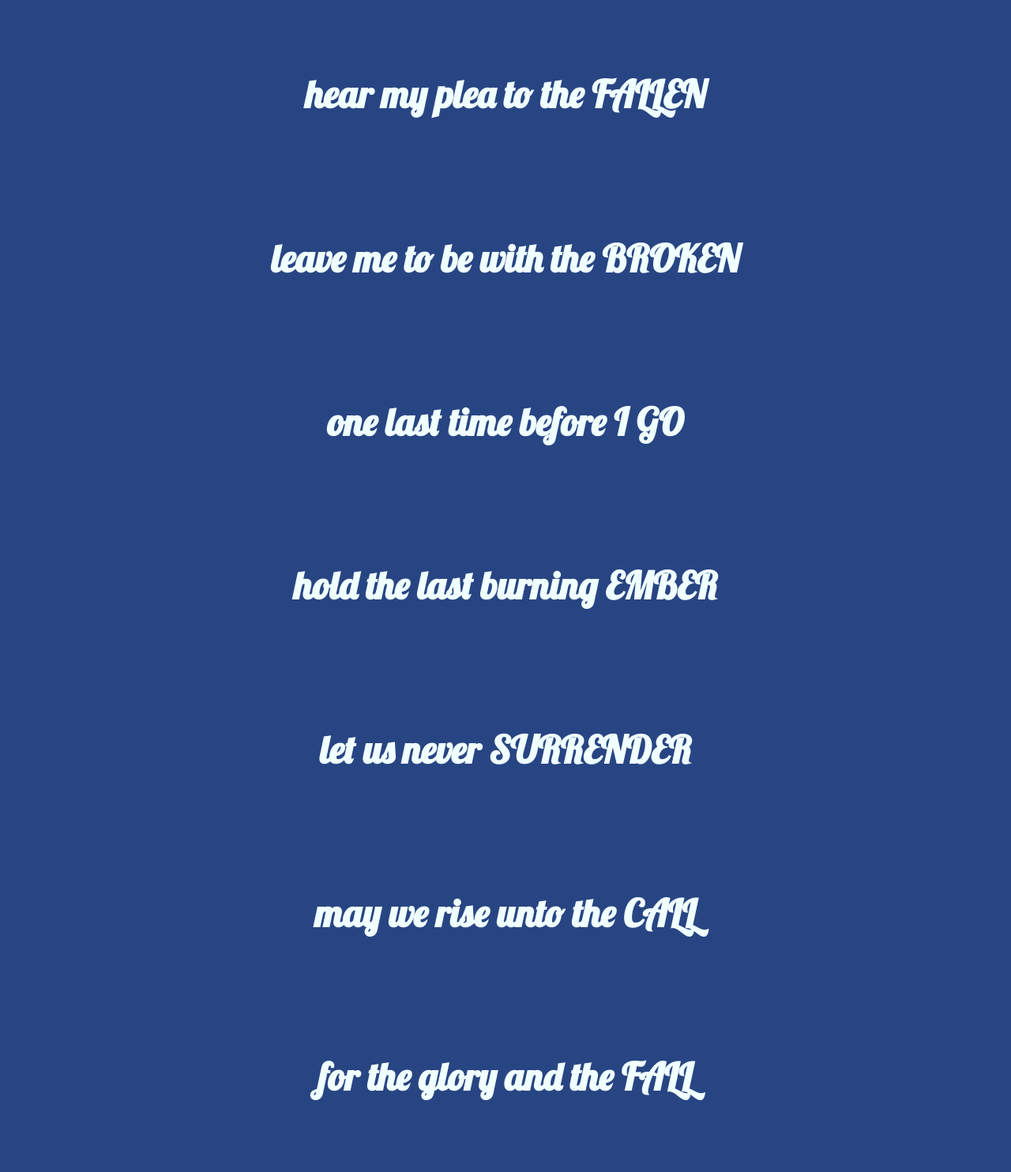
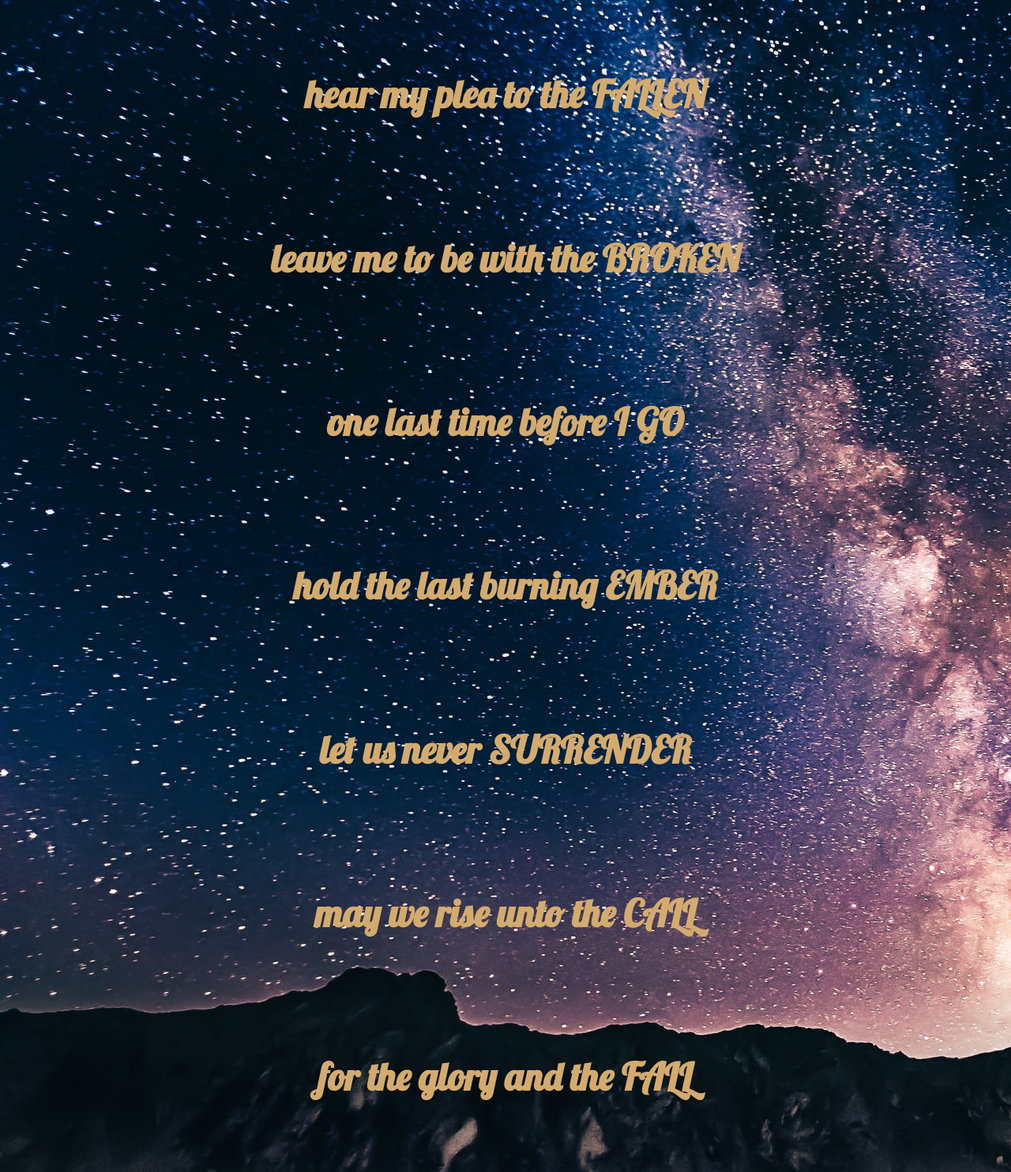
Before and after one commit to SeanLeblanc60/Typography-Project, a website built with Parcel: page index.html in a window 1280 px wide. Shown: the whole page at 79% size. Built offline with nearby package versions, Linux system fonts and the light colour scheme; files whose address does not match are found by name.

Commit message:
bg image

```diff
--- a/css/main.css
+++ b/css/main.css
@@ -30,18 +30,18 @@ h1 {
   font-family: "Lobster-Regular", serif;
 }
 
-.necho-word {
+.lyric-word {
 	font-size: 3rem;
 	text-align: center;
 	background-size: cover;
 	background-image: url(Desktop/CSSZenGarden-main/Typography-Project/img/milky.jpeg);
-	color: azure;
+	color: rgb(212, 171, 110);
 	padding-top: 60px;
 	padding-bottom: 60px;
 }
 
 @media (max-width: 475px) {
-  .necho-word {
+  .lyric-word {
     font-size: 2.5rem;
   }
 }
@@ -52,7 +52,7 @@ h1 {
     background-color: rgb(40, 69, 131);
   }
 .raleway-container{
-  background-image: url(Desktop/CSSZenGarden-main/Typography-Project/img/milky.jpeg);
+  background-image: url(../img/milky.jpeg);
 }
 
 }
--- a/index.html
+++ b/index.html
@@ -25,22 +25,16 @@
 	<link href="https://fonts.googleapis.com/css2?family=Merriweather:wght@400;700&family=Raleway:wght@900&display=swap" rel="stylesheet">
 </head>
 
-<body>
+<body class="raleway-container">
   <div>
-	  <h1 class="necho-word">hear my plea to the FALLEN</h1>
-    <h1 class="necho-word">leave me to be with the BROKEN</h1>
-    <h1 class="necho-word">one last time before I GO</h1>
-    <h1 class="necho-word">hold the last burning EMBER</h1>
-    <h1 class="necho-word">let us never SURRENDER</h1>
-    <h1 class="necho-word">may we rise unto the CALL</h1>
-    <h1 class="necho-word">for the glory and the FALL</h1>
+	  <h1 class="lyric-word">hear my plea to the FALLEN</h1>
+    <h1 class="lyric-word">leave me to be with the BROKEN</h1>
+    <h1 class="lyric-word">one last time before I GO</h1>
+    <h1 class="lyric-word">hold the last burning EMBER</h1>
+    <h1 class="lyric-word">let us never SURRENDER</h1>
+    <h1 class="lyric-word">may we rise unto the CALL</h1>
+    <h1 class="lyric-word">for the glory and the FALL</h1>
   </div>
-
-<div>
-  <div class="raleway-container">
-
-  </div>
-</div>
 </body>
 
 </html>
```
